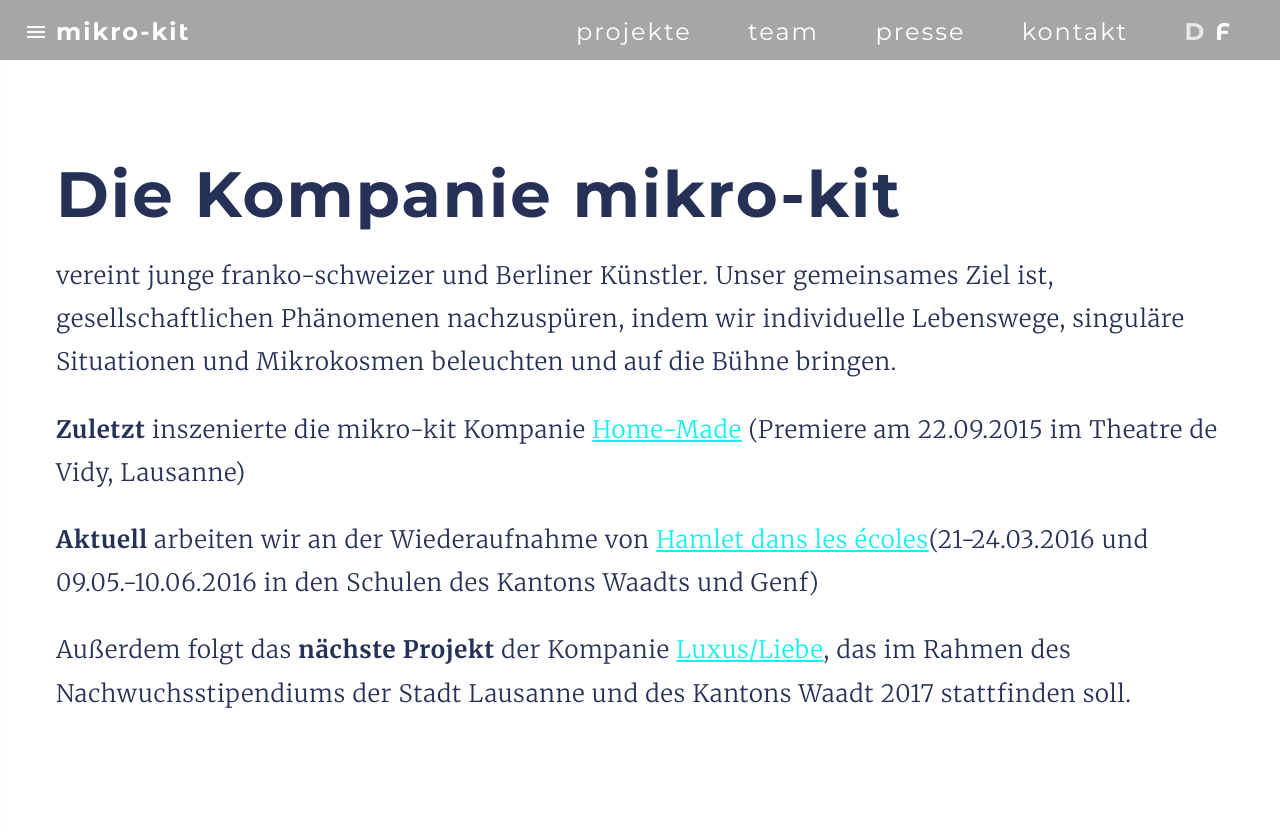
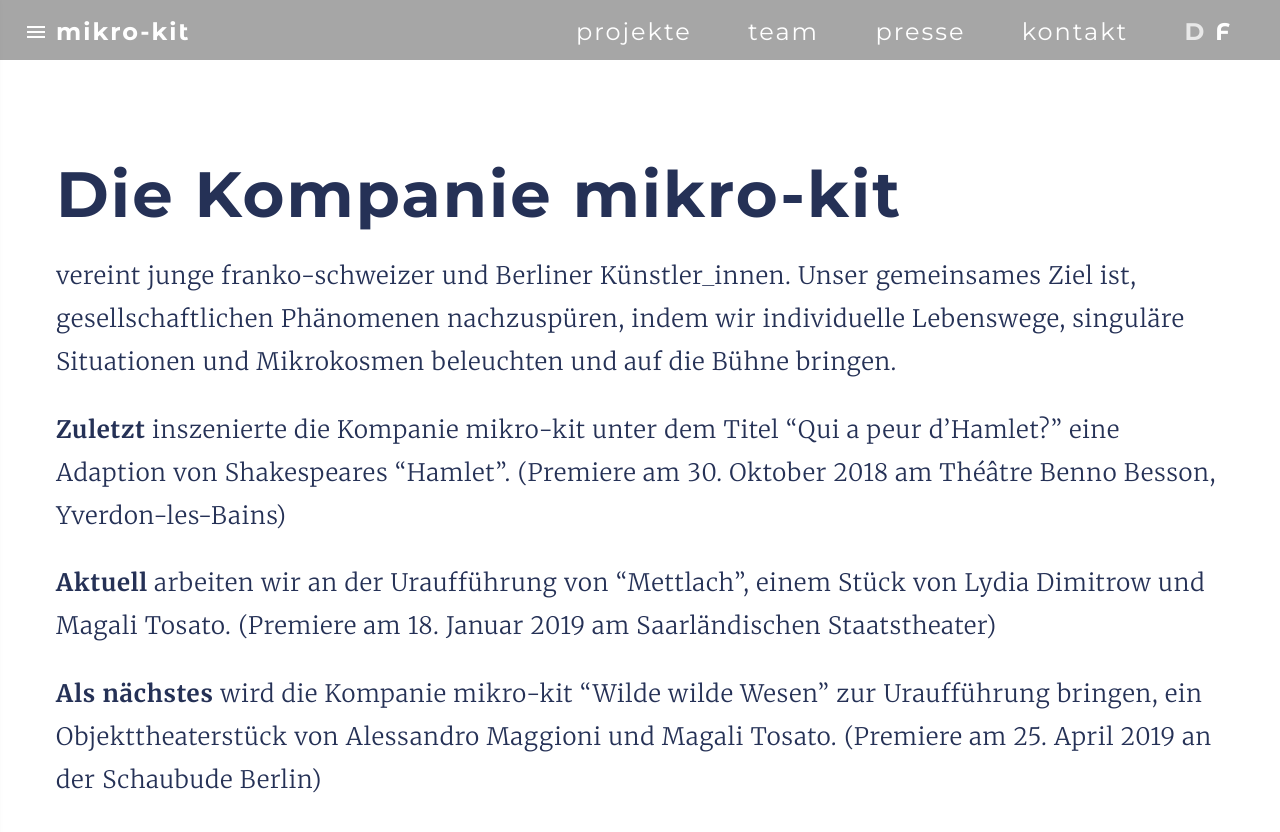
Before and after one commit to mikro-kit/mikro-kit.github.io, a Jekyll site: the page built from _de/index.md, in a window 1280 px wide and 900 px high, scrolled down 906 px. Shown: the top 832 px of the window. Built offline with Jekyll 4.4.1, drawn with Linux system fonts in a browser that asks for light colours.

Commit message:
Update index.md

```diff
--- a/_de/index.md
+++ b/_de/index.md
@@ -8,11 +8,13 @@ redirect_from:
   - /
 ---
 # Die Kompanie mikro-kit
-vereint junge franko-schweizer und Berliner Künstler. Unser gemeinsames Ziel ist, gesellschaftlichen Phänomenen nachzuspüren, indem wir individuelle Lebenswege, singuläre Situationen und Mikrokosmen beleuchten und auf die Bühne bringen.
+vereint junge franko-schweizer und Berliner Künstler_innen. Unser gemeinsames Ziel ist, gesellschaftlichen Phänomenen nachzuspüren, indem wir individuelle Lebenswege, singuläre Situationen und Mikrokosmen beleuchten und auf die Bühne bringen.
 
-**Zuletzt** inszenierte die mikro-kit Kompanie [Home-Made](http://mikro-kit.de)
-(Premiere am 22.09.2015 im Theatre de Vidy, Lausanne)
+**Zuletzt** inszenierte die Kompanie mikro-kit unter dem Titel "Qui a peur d'Hamlet?" eine Adaption von Shakespeares "Hamlet".
+(Premiere am 30. Oktober 2018 am Théâtre Benno Besson, Yverdon-les-Bains)
 
-**Aktuell** arbeiten wir an der Wiederaufnahme von [Hamlet dans les écoles](http://mikro-kit.de)(21-24.03.2016 und 09.05.-10.06.2016 in den Schulen des Kantons Waadts und Genf)
+**Aktuell** arbeiten wir an der Uraufführung von "Mettlach", einem Stück von Lydia Dimitrow und Magali Tosato.
+(Premiere am 18. Januar 2019 am Saarländischen Staatstheater)
 
-Außerdem folgt das **nächste Projekt** der Kompanie [Luxus/Liebe](http://mikro-kit.de), das im Rahmen des Nachwuchsstipendiums der Stadt Lausanne und des Kantons Waadt 2017 stattfinden soll.
+**Als nächstes** wird die Kompanie mikro-kit "Wilde wilde Wesen" zur Uraufführung bringen, ein Objekttheaterstück von Alessandro Maggioni und Magali Tosato.
+(Premiere am 25. April 2019 an der Schaubude Berlin)
```
